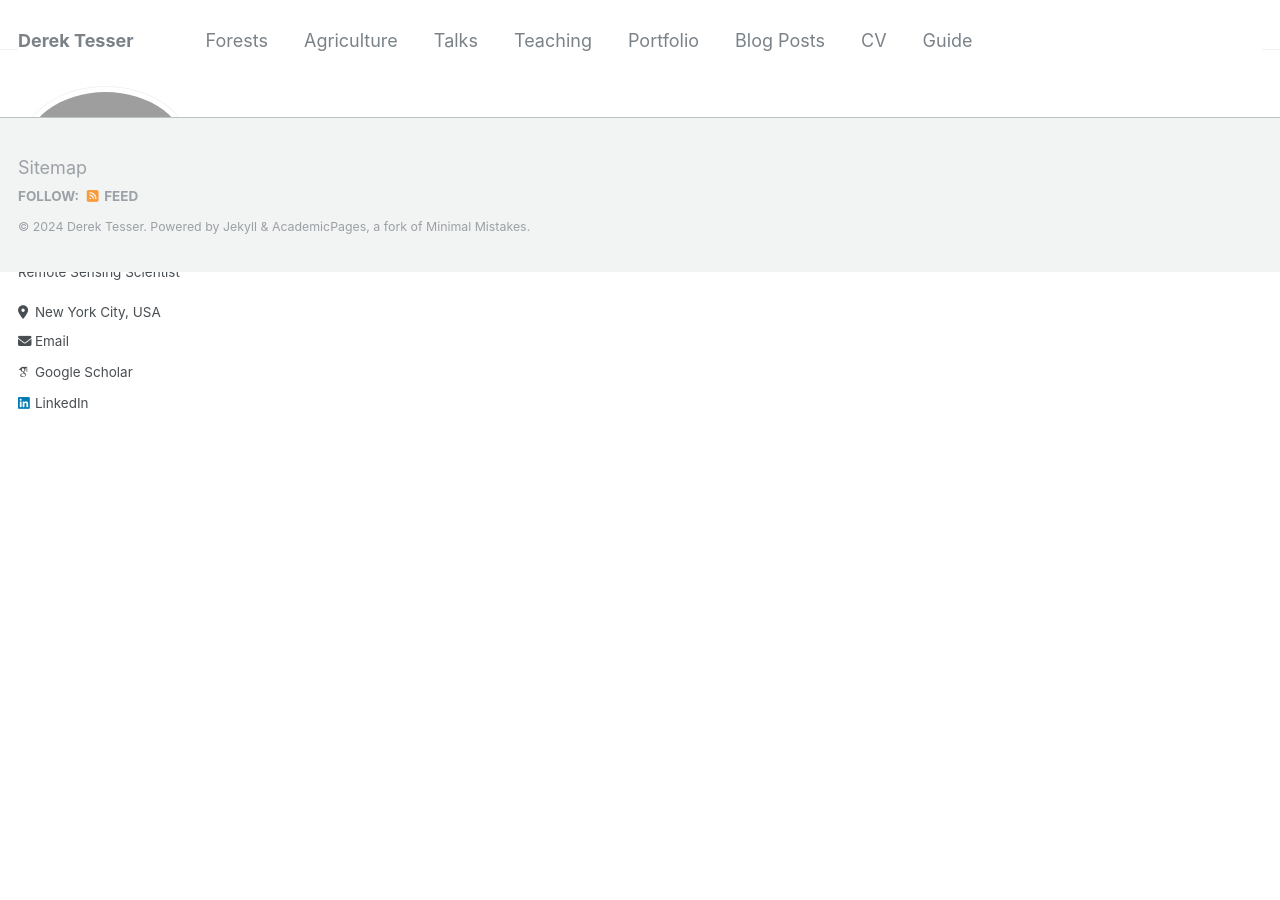
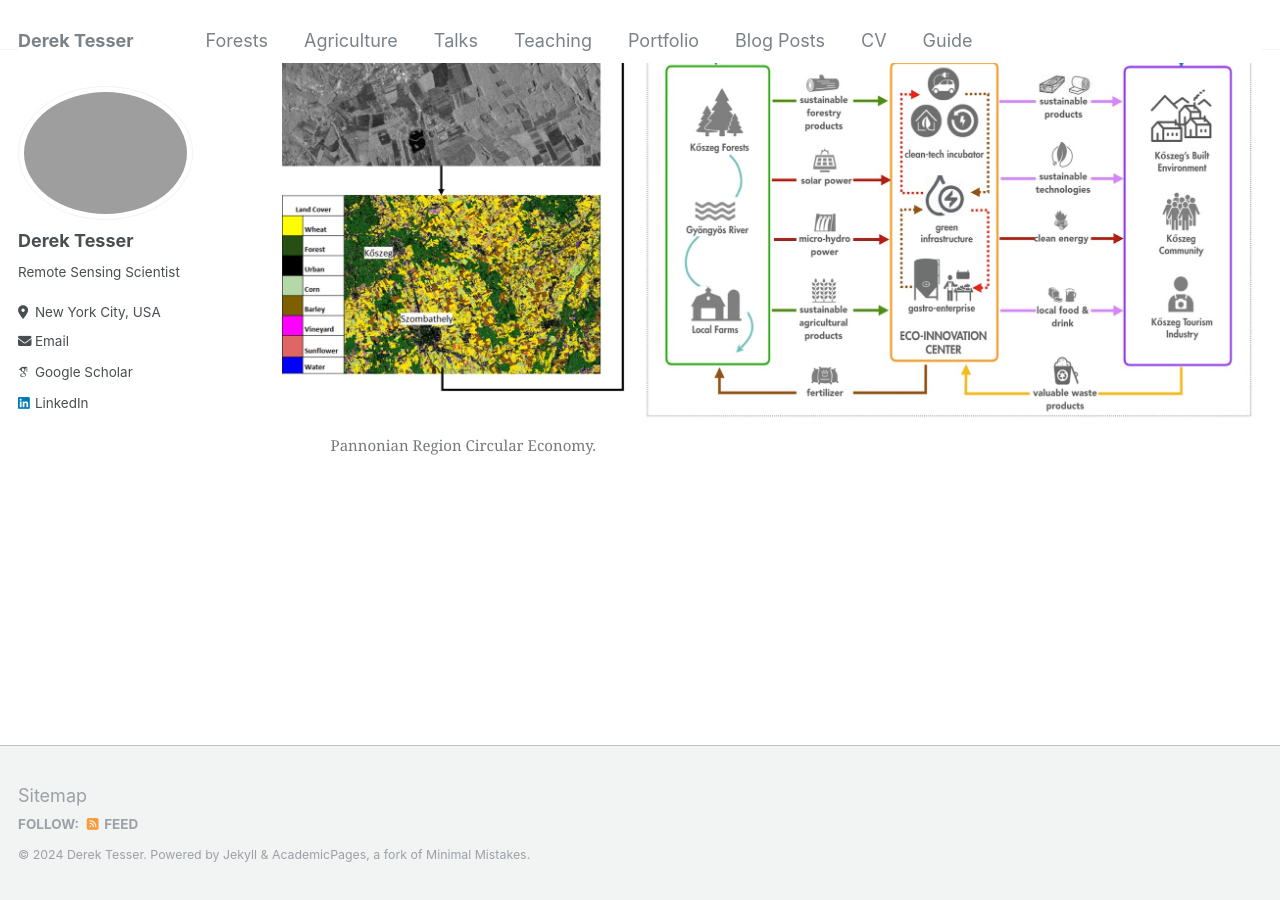
Before and after one commit to dstesser/dstesser.github.io, a Jekyll site: the page built from _pages/agriculture.md, in a window 1280 px wide and 900 px high, scrolled down 2144 px. Built offline with Jekyll 4.4.1, drawn with Linux system fonts in a browser that asks for light colours; some web fonts are replaced.

Commit message:
Update agriculture.md

```diff
--- a/_pages/agriculture.md
+++ b/_pages/agriculture.md
@@ -55,3 +55,10 @@ Modeling | Ecological Investigations | Drone Operation<br>
 
 __Transferable Skills__<br>
 Proposal Development | Grant Writing | Data Visualization | Project Management<br>
+
+<div style="text-align:center;">
+    <figure style="display:inline-block;">
+        <img src="https://raw.githubusercontent.com/dstesser/dstesser.github.io/master/images/pannonian_circular_economy.jpg" style="width: 100%;">
+        <figcaption style="font-size: 15px; max-width: 90%; text-align:justify; margin: 0 auto; margin-top: -15px;">Pannonian Region Circular Economy.</figcaption>
+    </figure>
+</div>
```
